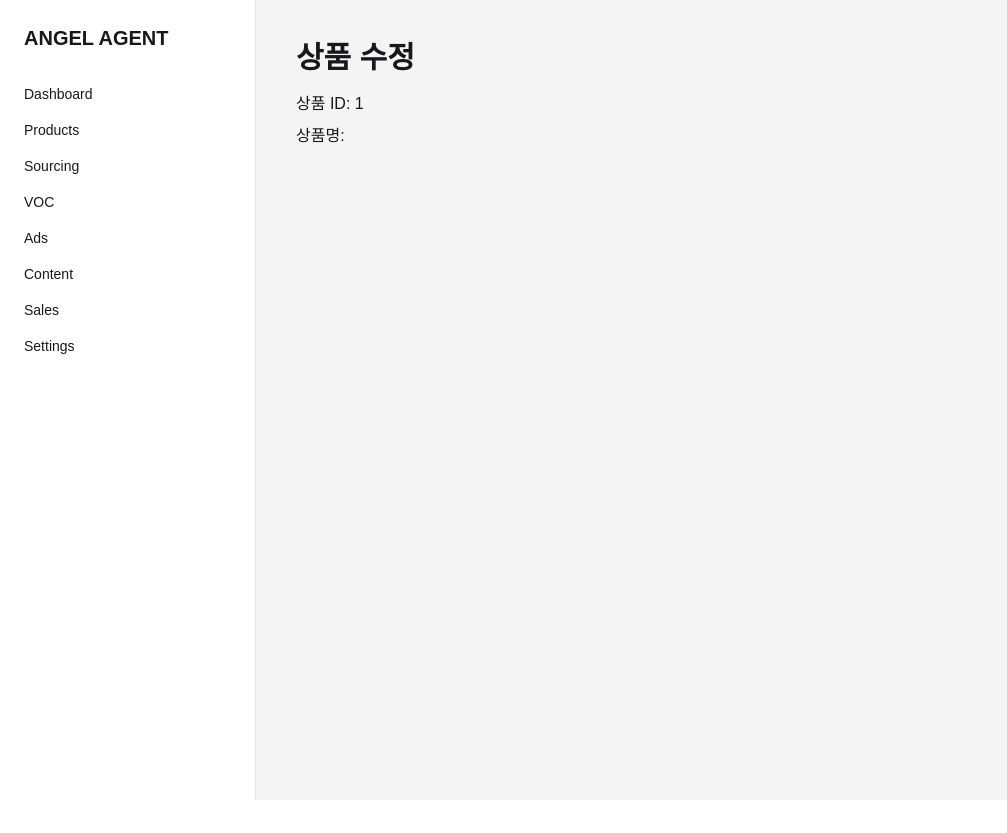
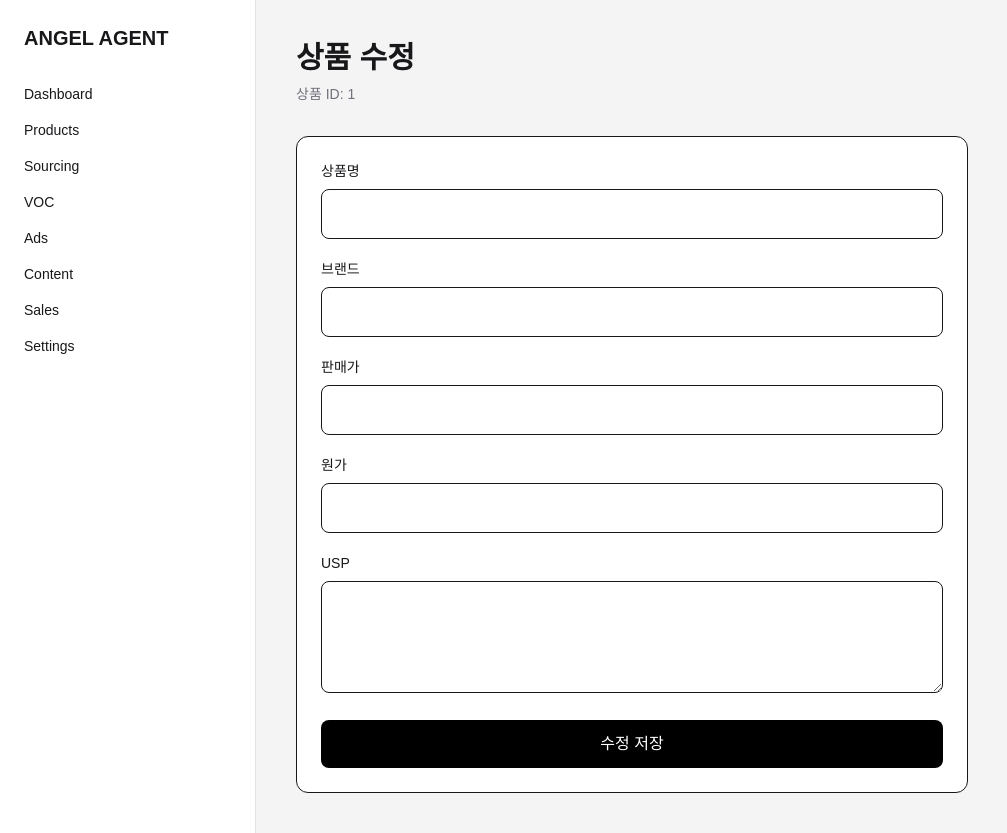
Before and after one commit to leejungwu/angel-agent, a Next.js app: page /products/1/edit in a window 1280 px wide. Shown: the whole page, without its empty margins (0-1007 px from the left). Before the commit the page ends 800 px from the top, so only its background shows below. Built offline with nearby package versions, Linux system fonts and the light colour scheme; no server answers; the database is empty.

Commit message:
feat: build product edit form

```diff
--- a/app/products/[id]/edit/page.tsx
+++ b/app/products/[id]/edit/page.tsx
@@ -9,6 +9,10 @@ export default function EditProductPage() {
   const id = params.id as string;
 
   const [name, setName] = useState("");
+  const [brand, setBrand] = useState("");
+  const [sellingPrice, setSellingPrice] = useState("");
+  const [costPrice, setCostPrice] = useState("");
+  const [usp, setUsp] = useState("");
 
   useEffect(() => {
   async function loadProduct() {
@@ -24,16 +28,96 @@ export default function EditProductPage() {
     }
 
     setName(data.name ?? "");
+    setBrand(data.brand ?? "");
+    setSellingPrice(
+        data.selling_price !== null ? String(data.selling_price) : ""
+    );
+    setCostPrice(
+        data.cost_price !== null ? String(data.cost_price) : ""
+    );
+    setUsp(data.usp ?? "");
     }
 
     loadProduct();
   }, [id]);
 
-  return (
-    <main className="p-10">
+return (
+  <main className="p-10">
+    <div className="max-w-2xl">
       <h1 className="text-3xl font-bold">상품 수정</h1>
-      <p className="mt-4">상품 ID: {id}</p>
-      <p className="mt-2">상품명: {name}</p>
-    </main>
-  );
+      <p className="mt-2 text-sm text-zinc-500">
+        상품 ID: {id}
+      </p>
+
+      <div className="mt-8 rounded-xl border bg-white p-6">
+        <div className="flex flex-col gap-5">
+
+          <div>
+            <label className="mb-2 block text-sm font-medium">
+              상품명
+            </label>
+            <input
+              className="w-full rounded-lg border px-4 py-3"
+              value={name}
+              onChange={(e) => setName(e.target.value)}
+            />
+          </div>
+
+          <div>
+            <label className="mb-2 block text-sm font-medium">
+              브랜드
+            </label>
+            <input
+              className="w-full rounded-lg border px-4 py-3"
+              value={brand}
+              onChange={(e) => setBrand(e.target.value)}
+            />
+          </div>
+
+          <div>
+            <label className="mb-2 block text-sm font-medium">
+              판매가
+            </label>
+            <input
+              type="number"
+              className="w-full rounded-lg border px-4 py-3"
+              value={sellingPrice}
+              onChange={(e) => setSellingPrice(e.target.value)}
+            />
+          </div>
+
+          <div>
+            <label className="mb-2 block text-sm font-medium">
+              원가
+            </label>
+            <input
+              type="number"
+              className="w-full rounded-lg border px-4 py-3"
+              value={costPrice}
+              onChange={(e) => setCostPrice(e.target.value)}
+            />
+          </div>
+
+          <div>
+            <label className="mb-2 block text-sm font-medium">
+              USP
+            </label>
+            <textarea
+              className="min-h-28 w-full rounded-lg border px-4 py-3"
+              value={usp}
+              onChange={(e) => setUsp(e.target.value)}
+            />
+          </div>
+
+          <button
+            className="rounded-lg bg-black px-5 py-3 font-medium text-white"
+          >
+            수정 저장
+          </button>
+
+        </div>
+      </div>
+    </div>
+  </main>
+);
 }
```
